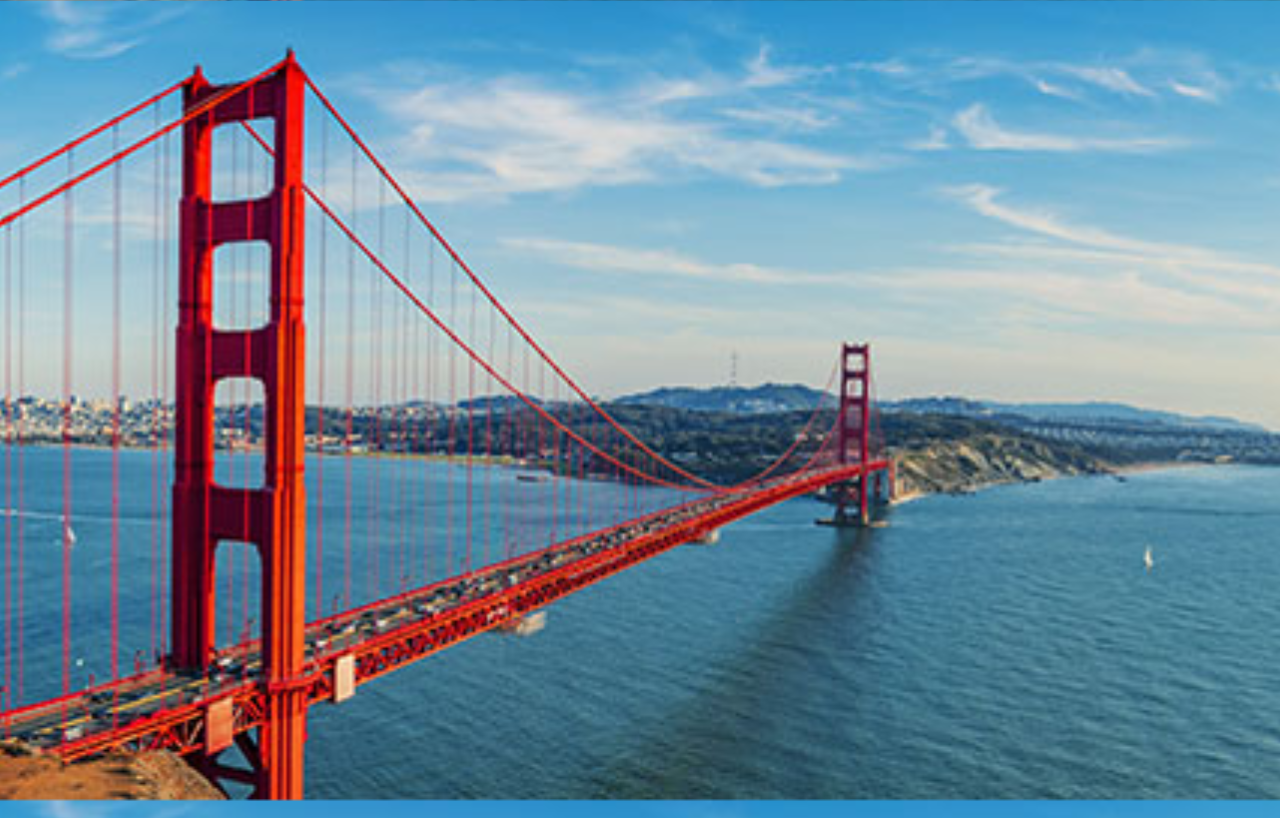
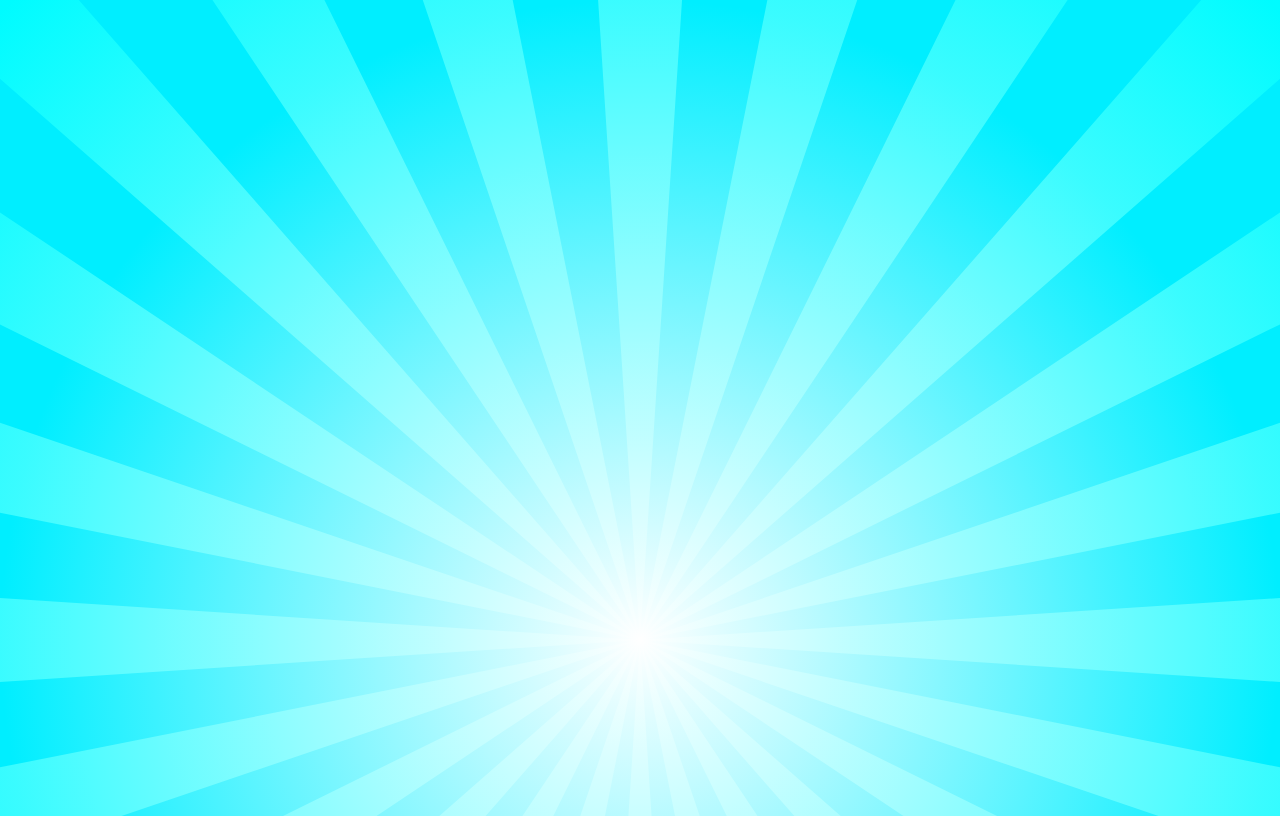
Before and after one commit to marykpln/background, a plain HTML site: page index.html in a window 1280 px wide. Shown: the top 818 px of the page. Drawn offline with Linux system fonts and the light colour scheme.

Commit message:
background-svg

```diff
--- a/CSS/styles.css
+++ b/CSS/styles.css
@@ -1,7 +1,7 @@
 body {
-  background: url(/images/bg-sanfrancisco.jpg);
+  background: url(/images/wintery-sunburst.svg);
+  background-size: cover;
+  height: 100vh;
   background-repeat: no-repeat;
-  background-size: cover;
-  height: 300vh;
   background-attachment: fixed;
 }
```
Also changed, not shown: images/wintery-sunburst.svg (added).
